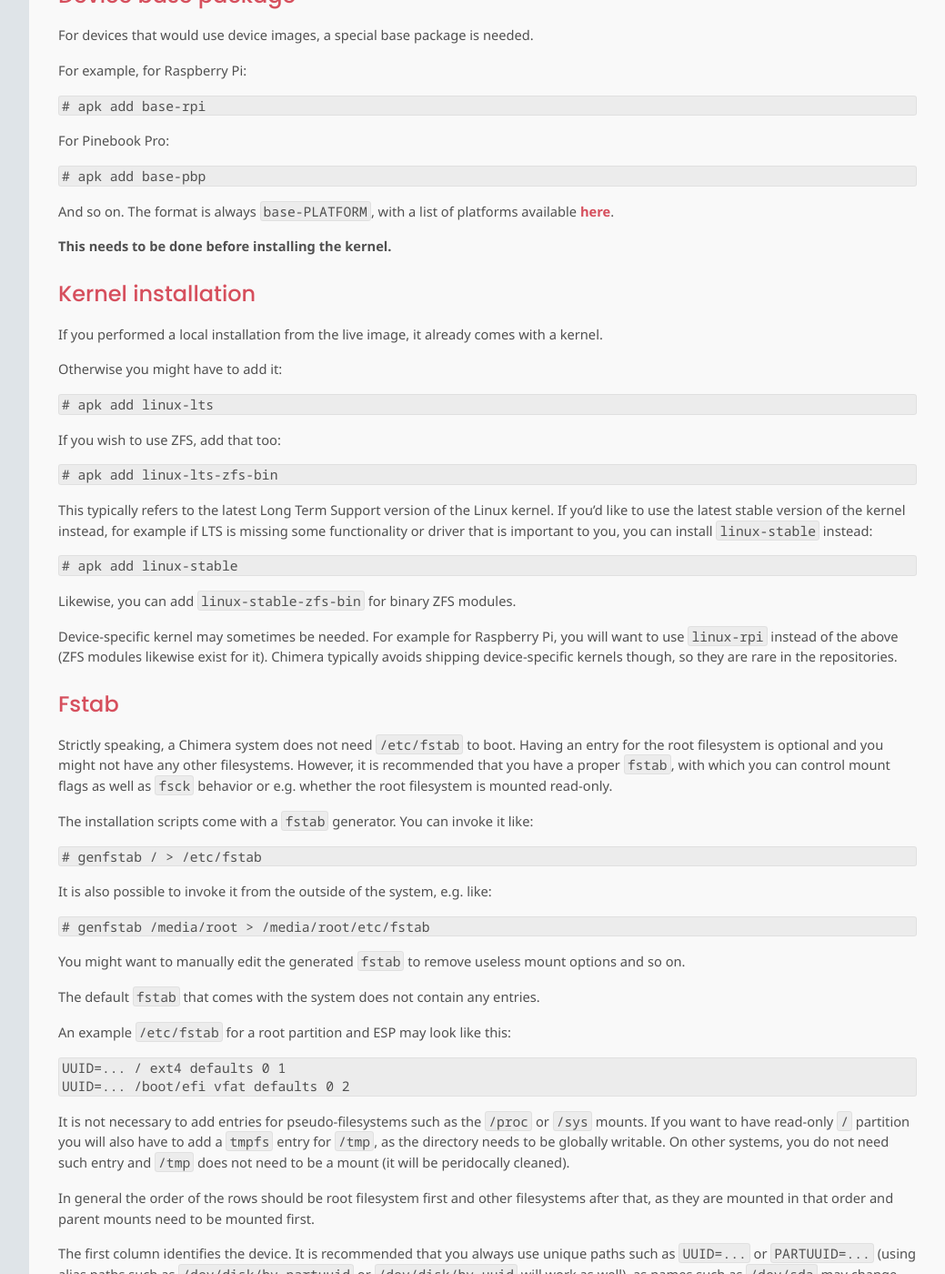
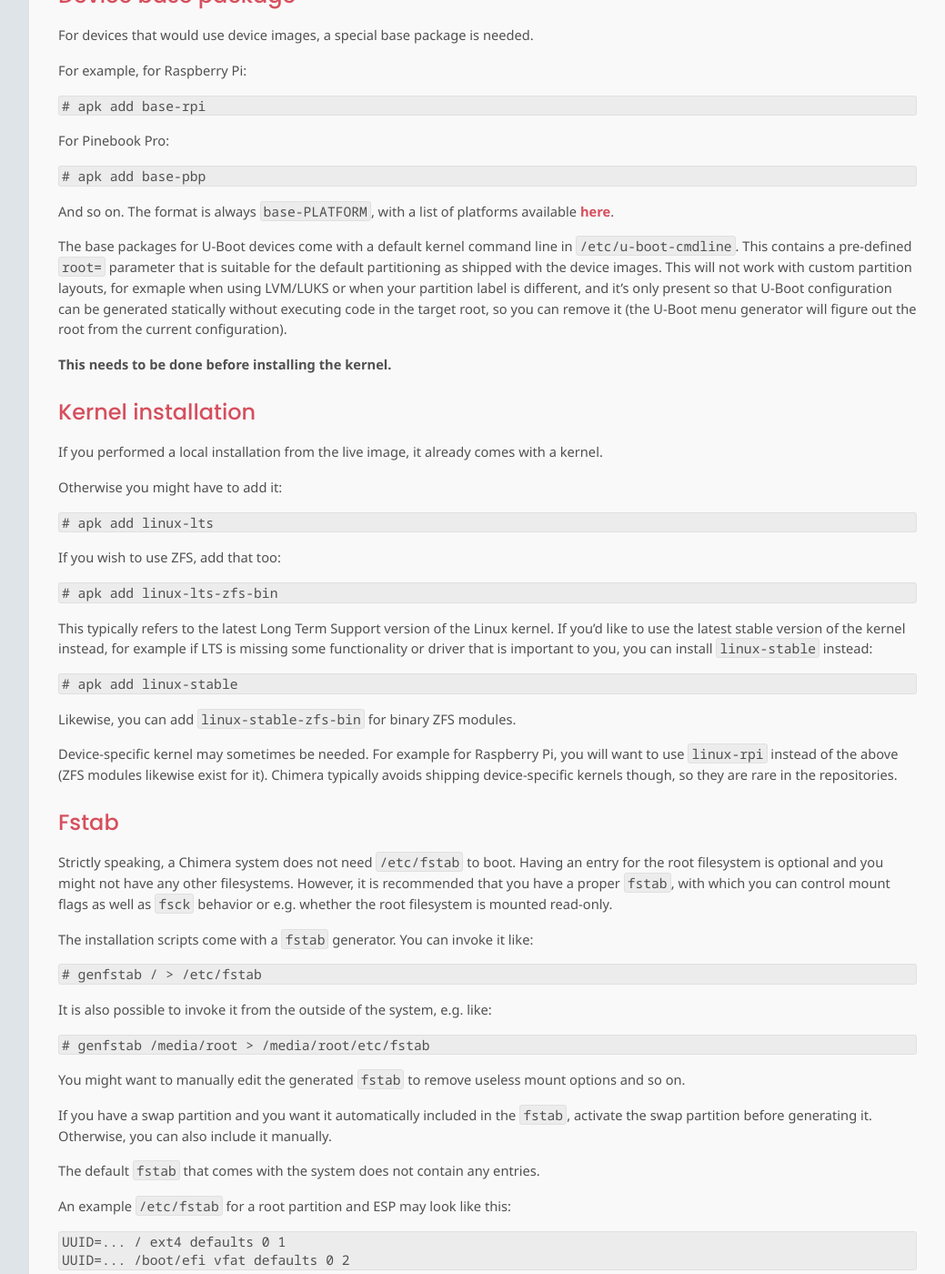
Before and after one commit to chimera-linux/chimera-linux.github.io, a Jekyll site: the page built from _docs/installation/install.md, in a window 1280 px wide and 1400 px high, scrolled down 2394 px. Shown: the whole window at 91% size, without its empty margins (240-1279 px from the left). Built offline with Jekyll 4.4.1, drawn with Linux system fonts in a browser that asks for light colours; some of the changed text lies outside the part shown.

Commit message:
docs: more hints for u-boot-based devices

````diff
--- a/_docs/installation/install.md
+++ b/_docs/installation/install.md
@@ -174,6 +174,15 @@ For Pinebook Pro:
 And so on. The format is always `base-PLATFORM`, with a list of
 platforms available [here](https://github.com/chimera-linux/chimera-live/blob/master/mkrootfs-platform.sh).
 
+The base packages for U-Boot devices come with a default kernel command
+line in `/etc/u-boot-cmdline`. This contains a pre-defined `root=` parameter
+that is suitable for the default partitioning as shipped with the device
+images. This will not work with custom partition layouts, for exmaple when
+using LVM/LUKS or when your partition label is different, and it's only
+present so that U-Boot configuration can be generated statically without
+executing code in the target root, so you can remove it (the U-Boot menu
+generator will figure out the root from the current configuration).
+
 **This needs to be done before installing the kernel.**
 
 ### Kernel installation
@@ -233,6 +242,10 @@ like:
 
 You might want to manually edit the generated `fstab` to remove useless
 mount options and so on.
+
+If you have a swap partition and you want it automatically included in
+the `fstab`, activate the swap partition before generating it. Otherwise,
+you can also include it manually.
 
 The default `fstab` that comes with the system does not contain any entries.
 
@@ -416,6 +429,10 @@ After that, you might want to refresh the menu entries just in case:
 # update-u-boot
 ```
 
+If your partitioning is somehow special, double-check whether `/boot/extlinux.conf`
+contains the correct `root=` parameter, in case you forgot to remove the
+pre-defined one.
+
 ### Raspberry Pi
 
 No special setup is necessary for booting on Raspberry Pi.
````
Also changed, not shown: _docs/installation/partitioning.md (+16 -0 lines).
